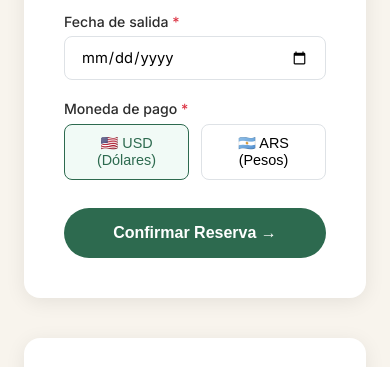
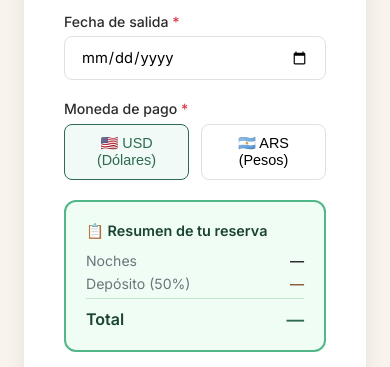
Before and after one commit to lucasguzman993-cmyk/cabanas-lacho, a Flask app: page /reservar/cedro in a window 390 px wide. Shown: the part 855-1222 px from the top of the page. Run offline with Flask 3, Linux system fonts and the light colour scheme; the visitor is signed in with stand-in values (Sample User, id 1).

```diff
--- a/templates/reservar.html
+++ b/templates/reservar.html
@@ -29,8 +29,12 @@
 
     @media(max-width:768px) {
         .reservar-wrap { grid-template-columns:1fr; }
-        .resumen-card { position:static; }
+        .resumen-card { display:none; }
         .form-row { grid-template-columns:1fr; }
+        #resumen-mobile { display:block !important; }
+    }
+    @media(min-width:769px) {
+        #resumen-mobile { display:none !important; }
     }
 </style>
 {% endblock %}
@@ -88,6 +92,22 @@
                 </div>
                 <input type="hidden" name="moneda" id="moneda" value="USD">
             </div>
+            <!-- RESUMEN MOBILE - visible solo en mobile -->
+            <div id="resumen-mobile" style="display:none;background:#f0fdf4;border:2px solid var(--verde-claro);border-radius:12px;padding:1.25rem;margin-bottom:1rem;">
+                <div style="font-weight:700;font-size:0.9rem;color:var(--verde-oscuro);margin-bottom:0.75rem;">📋 Resumen de tu reserva</div>
+                <div style="display:flex;justify-content:space-between;font-size:0.88rem;margin-bottom:0.4rem;">
+                    <span style="color:var(--gris);">Noches</span>
+                    <span id="mob-noches" style="font-weight:600;">—</span>
+                </div>
+                <div style="display:flex;justify-content:space-between;font-size:0.88rem;margin-bottom:0.4rem;">
+                    <span style="color:var(--gris);">Depósito (50%)</span>
+                    <span id="mob-deposito" style="font-weight:600;color:var(--madera);">—</span>
+                </div>
+                <div style="display:flex;justify-content:space-between;font-size:1rem;border-top:1px solid #c3e6cb;padding-top:0.6rem;margin-top:0.4rem;">
+                    <span style="font-weight:700;color:var(--verde-oscuro);">Total</span>
+                    <span id="mob-total" style="font-weight:800;color:var(--verde);font-size:1.1rem;">—</span>
+                </div>
+            </div>
             <button type="submit" class="btn-submit">Confirmar Reserva →</button>
         </form>
     </div>
@@ -129,16 +149,22 @@ function calcularPrecio() {
     var totalUSD = noches * precioPorNoche;
     var depUSD = totalUSD * 0.5;
     document.getElementById('res-noches').textContent = noches + ' noche' + (noches > 1 ? 's' : '');
+    document.getElementById('mob-noches').textContent = noches + ' noche' + (noches > 1 ? 's' : '');
+    document.getElementById('resumen-mobile').style.display = 'block';
     if (monedaActual === 'USD') {
         document.getElementById('res-deposito').textContent = '$' + depUSD.toFixed(0) + ' USD';
         document.getElementById('res-total').textContent = '$' + totalUSD.toFixed(0) + ' USD';
         document.getElementById('precio-display').textContent = '$' + totalUSD.toFixed(0) + ' USD';
+        document.getElementById('mob-deposito').textContent = '$' + depUSD.toFixed(0) + ' USD';
+        document.getElementById('mob-total').textContent = '$' + totalUSD.toFixed(0) + ' USD';
     } else {
         var totalARS = totalUSD * tipoCambio;
         var depARS = depUSD * tipoCambio;
         document.getElementById('res-deposito').textContent = '$' + Math.round(depARS).toLocaleString() + ' ARS';
         document.getElementById('res-total').textContent = '$' + Math.round(totalARS).toLocaleString() + ' ARS';
         document.getElementById('precio-display').textContent = '$' + Math.round(totalARS).toLocaleString() + ' ARS';
+        document.getElementById('mob-deposito').textContent = '$' + Math.round(depARS).toLocaleString() + ' ARS';
+        document.getElementById('mob-total').textContent = '$' + Math.round(totalARS).toLocaleString() + ' ARS';
     }
 }
 
```
Also changed, not shown: templates/admin.html (+24 -14 lines).
